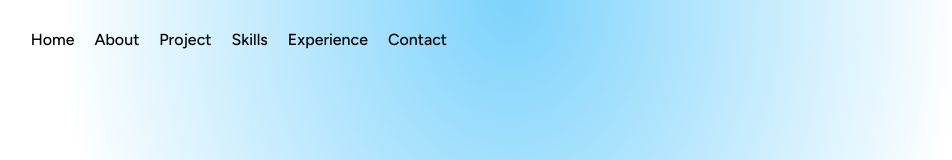
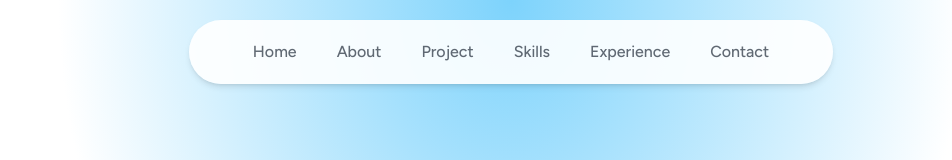
Before and after one commit to Azzaxy1/My-Personal-Website, a React (Vite) app: page /project in a window 1280 px wide. Shown: the top 160 px of the page, without its empty margins (129-1081 px from the left). Built offline with nearby package versions, Linux system fonts and the light colour scheme.

Commit message:
fix: fix navbar

```diff
--- a/src/components/Hero.jsx
+++ b/src/components/Hero.jsx
@@ -10,7 +10,7 @@ const Hero = () => {
   return (
     <section
       id="home"
-      className="flex items-center justify-center min-h-screen bg-[radial-gradient(ellipse_at_top,_var(--tw-gradient-stops))] from-sky-300 via-white to-white "
+      className="flex items-center md:pt-6 justify-center min-h-screen bg-[radial-gradient(ellipse_at_top,_var(--tw-gradient-stops))] from-sky-300 via-white to-white "
     >
       <div className="text-center">
         <h3 className="text-2xl lg:text-5xl font-extrabold text-[#375878] ">
@@ -34,9 +34,8 @@ const Hero = () => {
           developing a website and web applications.
         </p>
         <div className="flex items-center justify-center gap-6 lg:gap-11">
-          <Link to="https://www.linkedin.com/in/azzaxy1/">
+          <Link target="_blank" to="https://www.linkedin.com/in/azzaxy1/">
             <img
-
               src={linkedIn}
               alt="logo"
               decoding="async"
@@ -44,7 +43,7 @@ const Hero = () => {
               className="w-16 lg:w-24 mt-4 active:-rotate-90 active:scale-50 active:duration-100 transition-all  duration-150 hover:ease-linear hover:rotate-[15deg] hover:scale-110"
             />
           </Link>
-          <Link to="https://github.com/Azzaxy1">
+          <Link target="_blank" to="https://github.com/Azzaxy1">
             <img
               src={github}
               alt="logo"
@@ -53,7 +52,7 @@ const Hero = () => {
               className="w-16 lg:w-24 mt-20 active:-rotate-90 active:scale-50 active:duration-100 transition-all  duration-150 hover:ease-linear hover:rotate-[15deg] hover:scale-110"
             />
           </Link>
-          <Link to="mailto:abdurrohmanazis@gmail.com">
+          <Link target="_blank" to="mailto:abdurrohmanazis@gmail.com">
             <img
               src={email}
               alt="logo"
@@ -62,7 +61,7 @@ const Hero = () => {
               className="w-16 lg:w-24 mt-20 active:-rotate-90 active:scale-50 active:duration-100 transition-all  duration-150 hover:ease-linear hover:rotate-[15deg] hover:scale-110"
             />
           </Link>
-          <Link to="https://medium.com/@azzaxy1">
+          <Link target="_blank" to="https://medium.com/@azzaxy1">
             <img
               src={medium}
               alt="logo"
--- a/src/components/Navbar.jsx
+++ b/src/components/Navbar.jsx
@@ -5,57 +5,91 @@ const Navbar = () => {
   const [toggleNavbar, setToggleNavbar] = useState(false);
 
   return (
-    <nav className="fixed top-0 z-10 w-full lg:w-[50%]  mx-auto bg-opacity-60">
-      <div className="flex items-center justify-end px-4 py-5 bg-inherit md:px-16 md:py-7">
+    <nav className="fixed left-0 lg:left-[25%] md:flex md:justify-center z-10 w-full md:w-[50%]  mx-auto bg-opacity-60">
+      <div className="flex items-center justify-end px-4 py-5 md:shadow-md hover:md:shadow-xl md:bg-white md:rounded-full md:mt-5 md:bg-opacity-90 md:px-16 md:py-5">
         <div
-          className="cursor-pointer text-end lg:hidden"
+          className="cursor-pointer pe-4 lg:pe-0 lg:hidden"
           onClick={() => setToggleNavbar(!toggleNavbar)}
         >
           {toggleNavbar ? <X /> : <Menu />}
         </div>
         {/* Desktop Navbar */}
-        <div className="flex-row hidden gap-5 font-medium lg:flex">
-          <a className="hover:text-sky-500" href="#home">
+        <div className="flex-row hidden gap-10 font-medium lg:flex">
+          <a
+            className="text-secondary text-opacity-70 hover:text-sky-500"
+            href="#home"
+          >
             Home
           </a>
-          <a className="hover:text-sky-500" href="#about">
+          <a
+            className="text-secondary text-opacity-70 hover:text-sky-500"
+            href="#about"
+          >
             About
           </a>
-          <a className="hover:text-sky-500" href="#project">
+          <a
+            className="text-secondary text-opacity-70 hover:text-sky-500"
+            href="#project"
+          >
             Project
           </a>
-          <a className="hover:text-sky-500" href="#skills">
+          <a
+            className="text-secondary text-opacity-70 hover:text-sky-500"
+            href="#skills"
+          >
             Skills
           </a>
-          <a className="hover:text-sky-500" href="#experience">
+          <a
+            className="text-secondary text-opacity-70 hover:text-sky-500"
+            href="#experience"
+          >
             Experience
           </a>
-          <a className="hover:text-sky-500" href="#contact">
+          <a
+            className="text-secondary text-opacity-70 hover:text-sky-500"
+            href="#contact"
+          >
             Contact
           </a>
         </div>
       </div>
 
       {/* Mobile Navbar */}
-      <div className={`${toggleNavbar ? "block" : "hidden"} xl:hidden bg-white text-center`}>
+      <div
+        className={`${
+          toggleNavbar ? "block" : "hidden"
+        } xl:hidden bg-white text-center`}
+      >
         <ul className="text-lg">
           <li className="mx-4 px-2 rounded-lg md:px-16 py-[10px] hover:bg-sky-200 cursor-pointer">
-            <a href="#home">Home</a>
+            <a className="text-secondary text-opacity-70" href="#home">
+              Home
+            </a>
           </li>
           <li className="mx-4 px-2 rounded-lg md:px-16 py-[10px] hover:bg-sky-200 cursor-pointer">
-            <a href="#about">About</a>
+            <a className="text-secondary text-opacity-70" href="#about">
+              About
+            </a>
           </li>
           <li className="mx-4 px-2 rounded-lg md:px-16 py-[10px] hover:bg-sky-200 cursor-pointer">
-            <a href="#project">Project</a>
+            <a className="text-secondary text-opacity-70" href="#project">
+              Project
+            </a>
           </li>
           <li className="mx-4 px-2 rounded-lg md:px-16 py-[10px] hover:bg-sky-200 cursor-pointer">
-            <a href="#skills">Skills</a>
+            <a className="text-secondary text-opacity-70" href="#skills">
+              Skills
+            </a>
           </li>
           <li className="mx-4 px-2 rounded-lg md:px-16 py-[10px] hover:bg-sky-200 cursor-pointer">
-            <a href="#experience">Experience</a>
+            <a className="text-secondary text-opacity-70" href="#experience">
+              Experience
+            </a>
           </li>
           <li className="mx-4 px-2 rounded-lg md:px-16 py-[10px] hover:bg-sky-200 cursor-pointer">
-            <a href="#contact">Contact</a>
+            <a className="text-secondary text-opacity-70" href="#contact">
+              Contact
+            </a>
           </li>
         </ul>
       </div>
```
